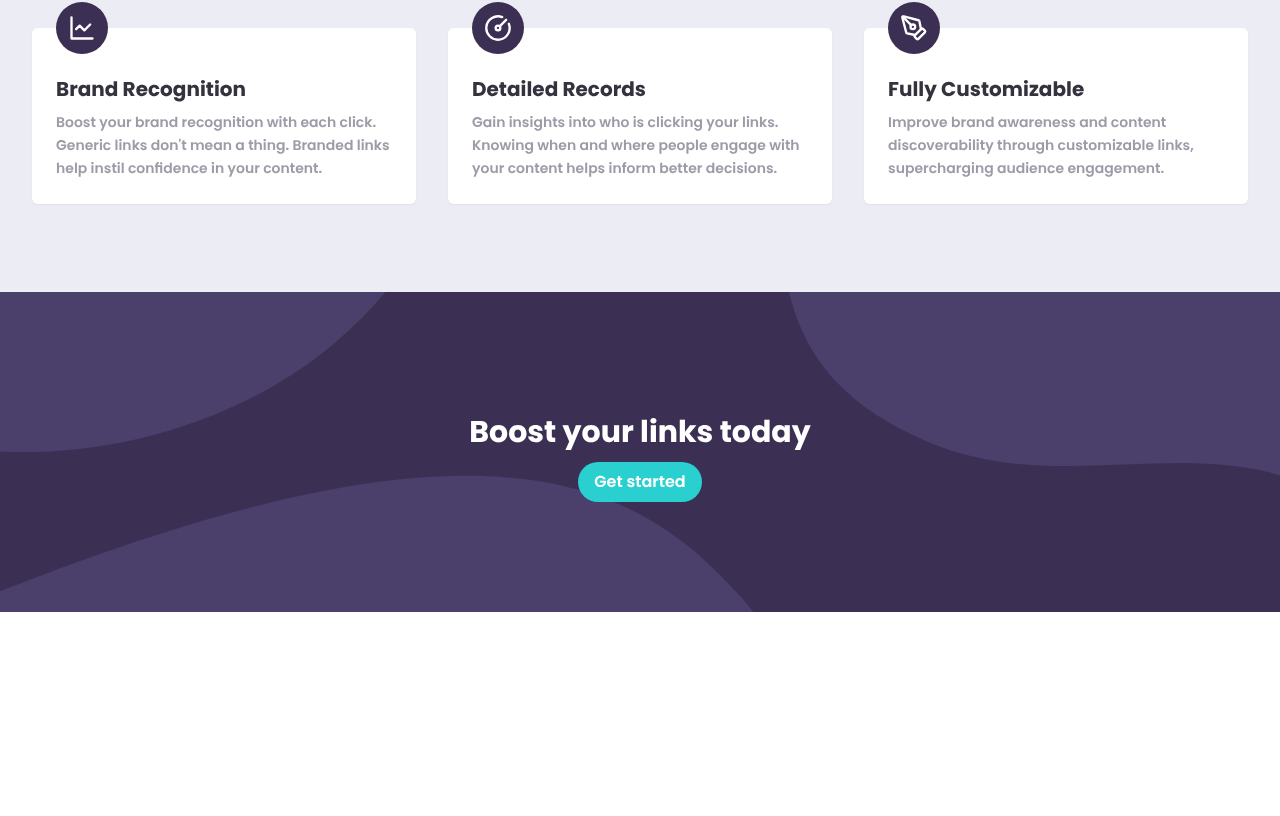
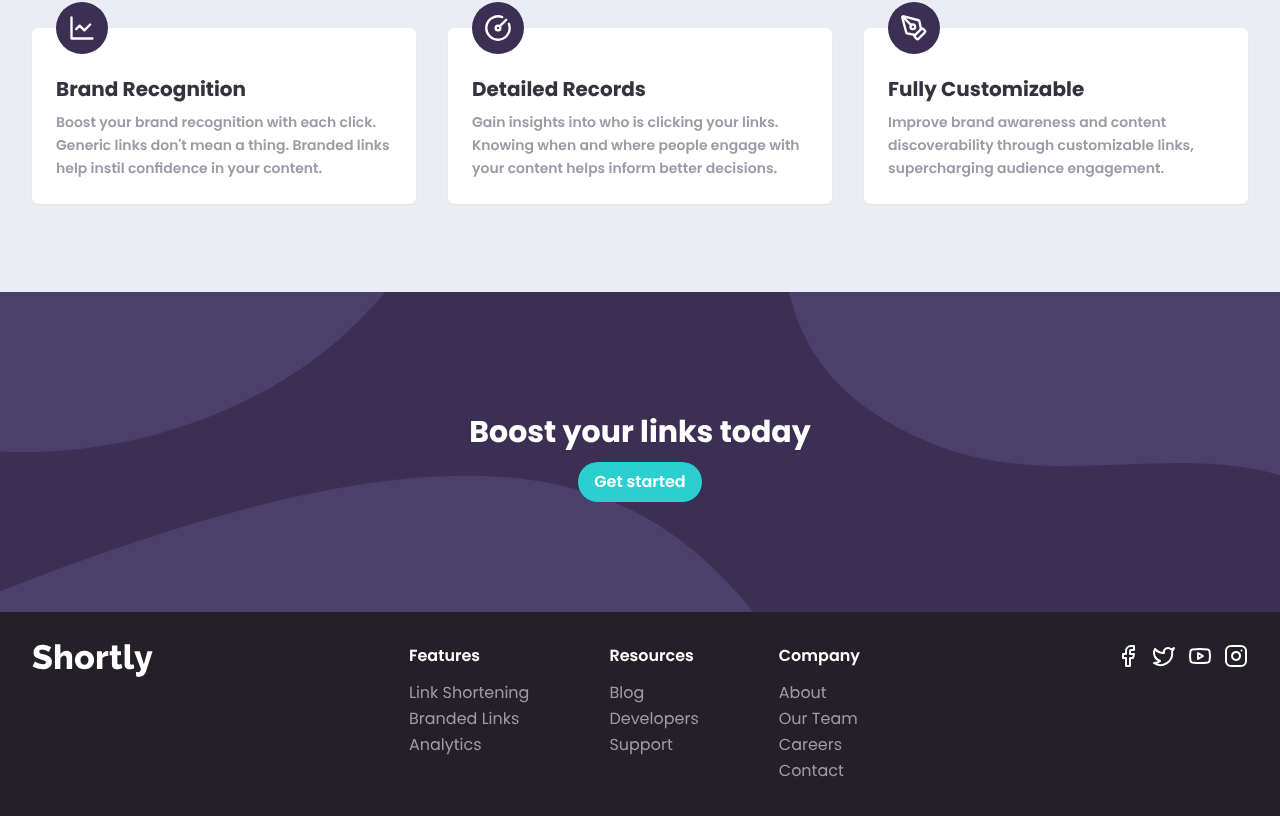
Before and after one commit to Rowada/shortly-landing-page, a React (Vite) app: page / in a window 1280 px wide. Shown: the part 888-1704 px from the top of the page. Before the commit the page ends 1500 px from the top, so only its background shows below. Built offline with nearby package versions, Linux system fonts and the light colour scheme.

Commit message:
style: added footer

```diff
--- a/src/App.jsx
+++ b/src/App.jsx
@@ -3,6 +3,7 @@ import { Nav } from "./components/Header/Nav";
 import { Hero } from "./components/Header/Hero";
 import { Features } from "./components/Features/Features";
 import { Banner } from "./components/Banners/Banner";
+import { Footer } from "./components/Footer/Footer";
 
 function App() {
   return (
@@ -11,6 +12,7 @@ function App() {
       <Hero />
       <Features />
       <Banner />
+      <Footer />
     </>
   );
 }
--- /dev/null
+++ b/src/components/Footer/Footer.jsx
@@ -0,0 +1,67 @@
+import React from "react";
+import logo from "../../assets/images/logo-footer.svg";
+import { Section } from "../Section/Section";
+import { Twitter } from "lucide-react";
+import { Facebook } from "lucide-react";
+import { Youtube } from "lucide-react";
+import { Instagram } from "lucide-react";
+
+export const Footer = () => {
+  return (
+    <div className="bg-foreground py-6">
+      <Section>
+        <div className="flex w-full flex-col items-center justify-between gap-6 md:flex-row md:items-start">
+          <img src={logo} alt="logo footer" />
+
+          <div className="flex w-full flex-col items-center justify-center gap-6 text-center md:flex-row md:items-start md:gap-20 md:text-justify">
+            <div>
+              <h4 className="mb-3 font-semibold text-white ">Features</h4>
+              <ul className="leading-relaxed text-accent">
+                <li>Link Shortening</li>
+                <li>Branded Links</li>
+                <li>Analytics</li>
+              </ul>
+            </div>
+
+            <div>
+              <h4 className="mb-3 font-semibold text-white">Resources</h4>
+              <ul className="leading-relaxed text-accent">
+                <li>Blog</li>
+                <li>Developers</li>
+                <li>Support</li>
+              </ul>
+            </div>
+
+            <div>
+              <h4 className="mb-3 font-semibold text-white">Company</h4>
+              <ul className="leading-relaxed text-accent">
+                <li>About</li>
+                <li>Our Team</li>
+                <li>Careers</li>
+                <li>Contact</li>
+              </ul>
+            </div>
+          </div>
+
+          <div className="flex items-start gap-3">
+            <button>
+              {" "}
+              <Facebook color="#fff" />
+            </button>
+            <button>
+              <Twitter color="#fff" />
+            </button>
+            <button>
+              {" "}
+              <Youtube color="#fff" />
+            </button>
+            <button>
+              {" "}
+              <Instagram color="#fff" />
+            </button>
+          </div>
+        </div>
+      </Section>
+    </div>
+  );
+};
```
